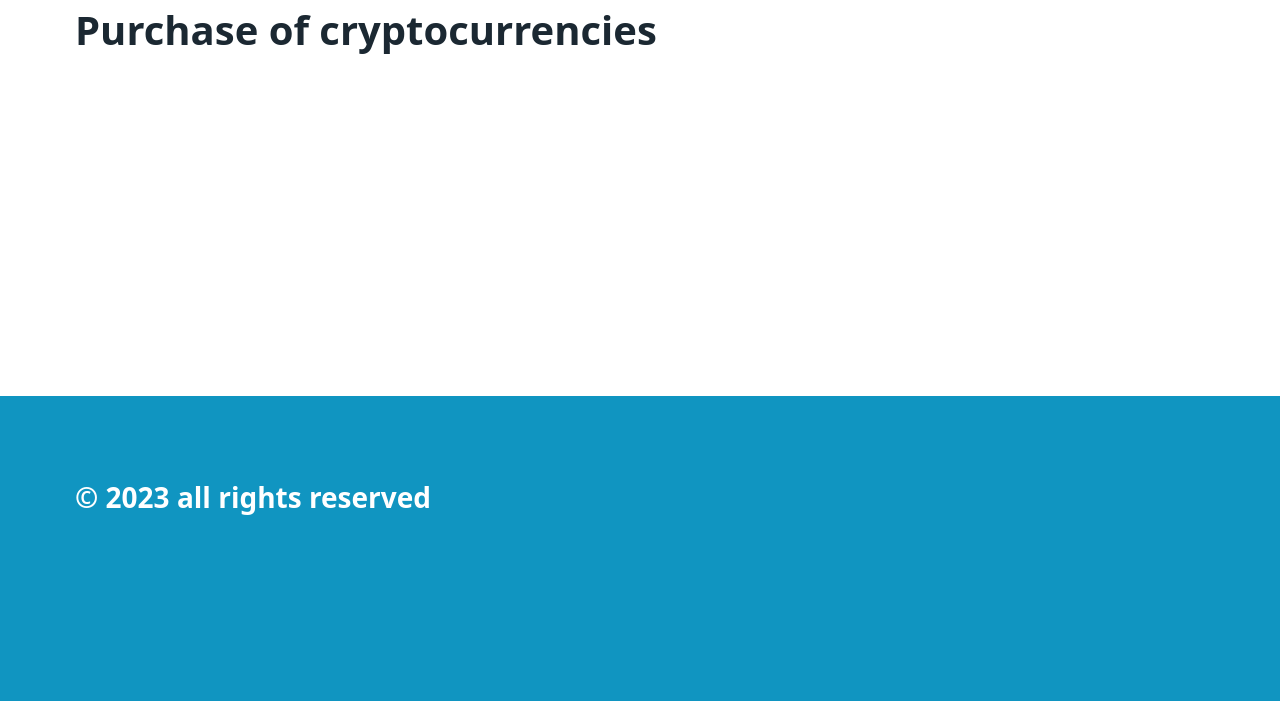
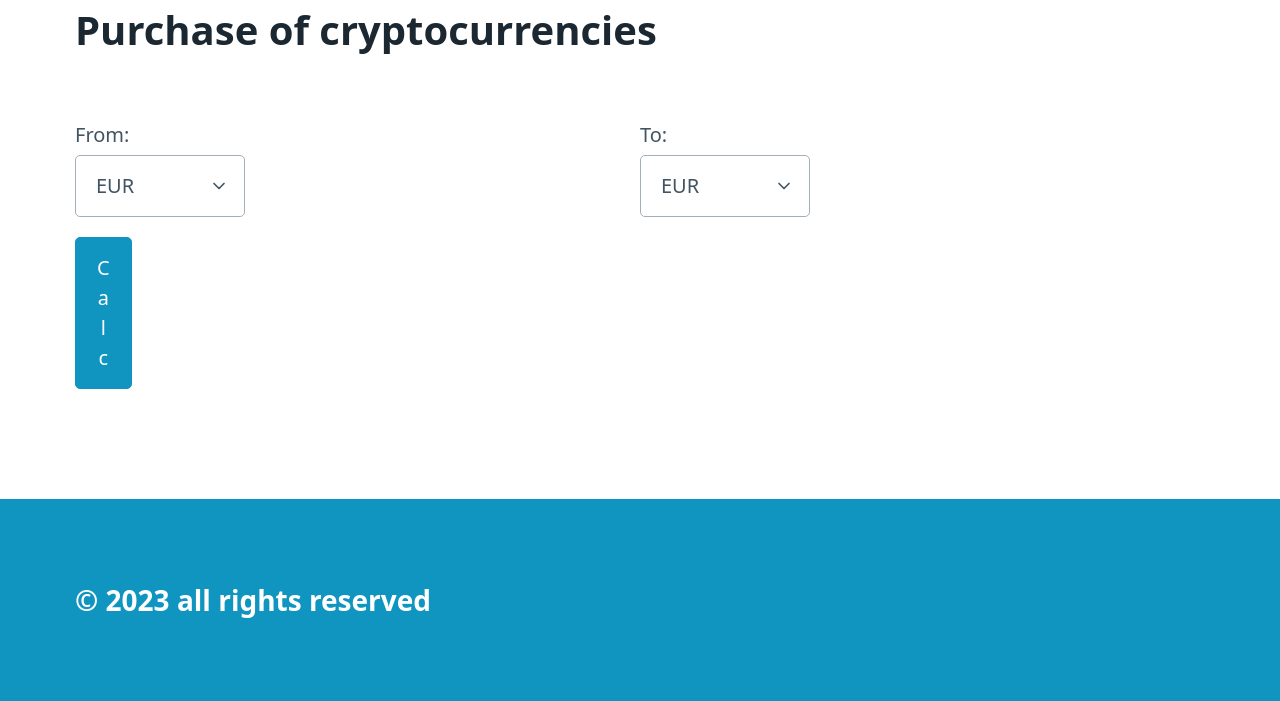
Before and after one commit to AhsokaTa/Cryptocurrency-movement, a Flask app: page /purchase in a window 1280 px wide. Shown: the part 202-903 px from the top of the page. Before the commit the page ends 717 px from the top, so only its background shows below. Run offline with Flask 3, Linux system fonts and the light colour scheme.

Commit message:
connect database, develop structure /purchase page, develop /status page

```diff
--- a/cripto_move/__init__.py
+++ b/cripto_move/__init__.py
@@ -2,4 +2,6 @@ from flask import Flask
 
 app = Flask (__name__)
 
+ORIGIN_DATA = "data/movements.sqlite"
+
 from cripto_move.routes import *
--- a/cripto_move/models.py
+++ b/cripto_move/models.py
@@ -1,3 +1,4 @@
+
 
 class ModelError(Exception):
     pass
--- a/cripto_move/routes.py
+++ b/cripto_move/routes.py
@@ -2,6 +2,7 @@ from cripto_move import app
 from flask import render_template
 import requests
 from cripto_move.models import *
+from cripto_move.database import *
 
 
 @app.route("/")
@@ -28,8 +29,8 @@ def index():
     response=requests.get(f'https://rest.coinapi.io/v1/exchangerate/{crypto_from}/{crypto_to}?apikey={api_key}')
     #if status code !=200, sino saco error
     resp_JSON=response.json()
-
-    return render_template("index.html", data = JSONstructure,r_JSON=resp_JSON,msg=mesage)
+    register = select_all()
+    return render_template("index.html", data = JSONstructure,r_JSON=resp_JSON,msg=mesage, reg=register)
 
 @app.route("/purchase")
 def purchase():
--- a/cripto_move/templates/base.html
+++ b/cripto_move/templates/base.html
@@ -13,6 +13,7 @@
         <div class="container">
             Crypto move
         </div>
+
     </header>
     <section class="container">
        {% block pageBase%} {# aquí irá mi plantilla html #}
--- a/cripto_move/templates/index.html
+++ b/cripto_move/templates/index.html
@@ -3,6 +3,7 @@
 
     <h2>response about resquests</h2>
     <h1>{{msg}}</h1>
+    <h1>{{reg}}</h1>
     <ul>
 
             <li>JSON response : {{r_JSON}}</li>
--- a/cripto_move/templates/purchase.html
+++ b/cripto_move/templates/purchase.html
@@ -2,5 +2,34 @@
 {% block pageBase %}
 
 <h1>Purchase of cryptocurrencies</h1>
+<div style="display: flex;">
+    <div style="width: 50%;">
+      <form action="form1">
+        <label for="combo_from">From:</label>
+        <select id="combo_from" style="width: 30%">
+          <option value="EUR">EUR</option>
+          <option value="ETH">ETH</option>
+          <option value="BNB">BNB</option>
+          <option value="ADA">ADA</option>
+          <option value="DOT">DOT</option>
+          <option value="BTC">BTC</option>
+        </select>
+        <button style="width: 10%;">Calc</button>
+      </form>
+    </div>
+    <div style="width: 50%;">
+      <form action="form2">
+        <label for="combo_to">To:</label>
+        <select id="combo_to" style="width: 30%">
+          <option value="EUR">EUR</option>
+          <option value="ETH">ETH</option>
+          <option value="ADA">ADA</option>
+          <option value="DOT">DOT</option>
+          <option value="BTC">BTC</option>
+        </select>
+      </form>
+    </div>
+  </div>
+
 
 {% endblock %}
```
Also changed, not shown: cripto_move/database.py (added, +24 -0 lines), cripto_move/templates/status.html (+7 -1 lines), data/movements.sqlite (added).
